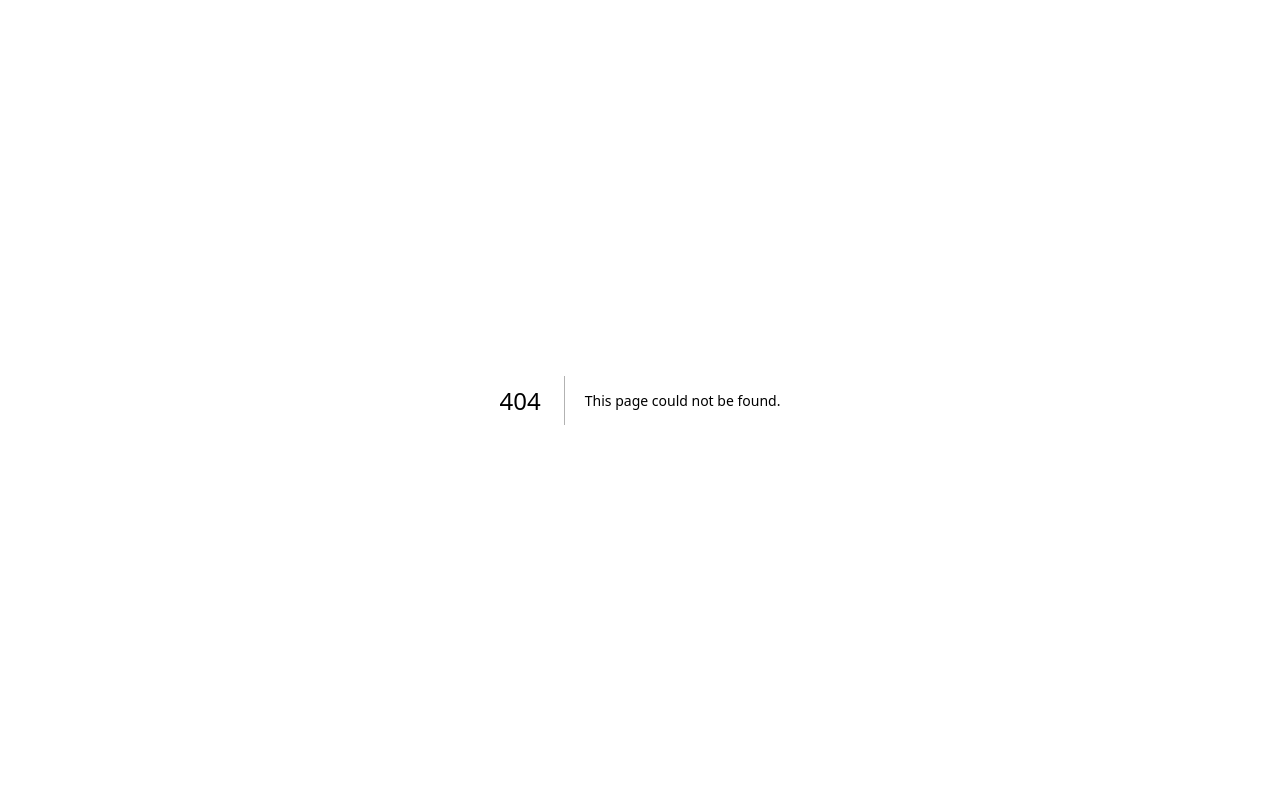
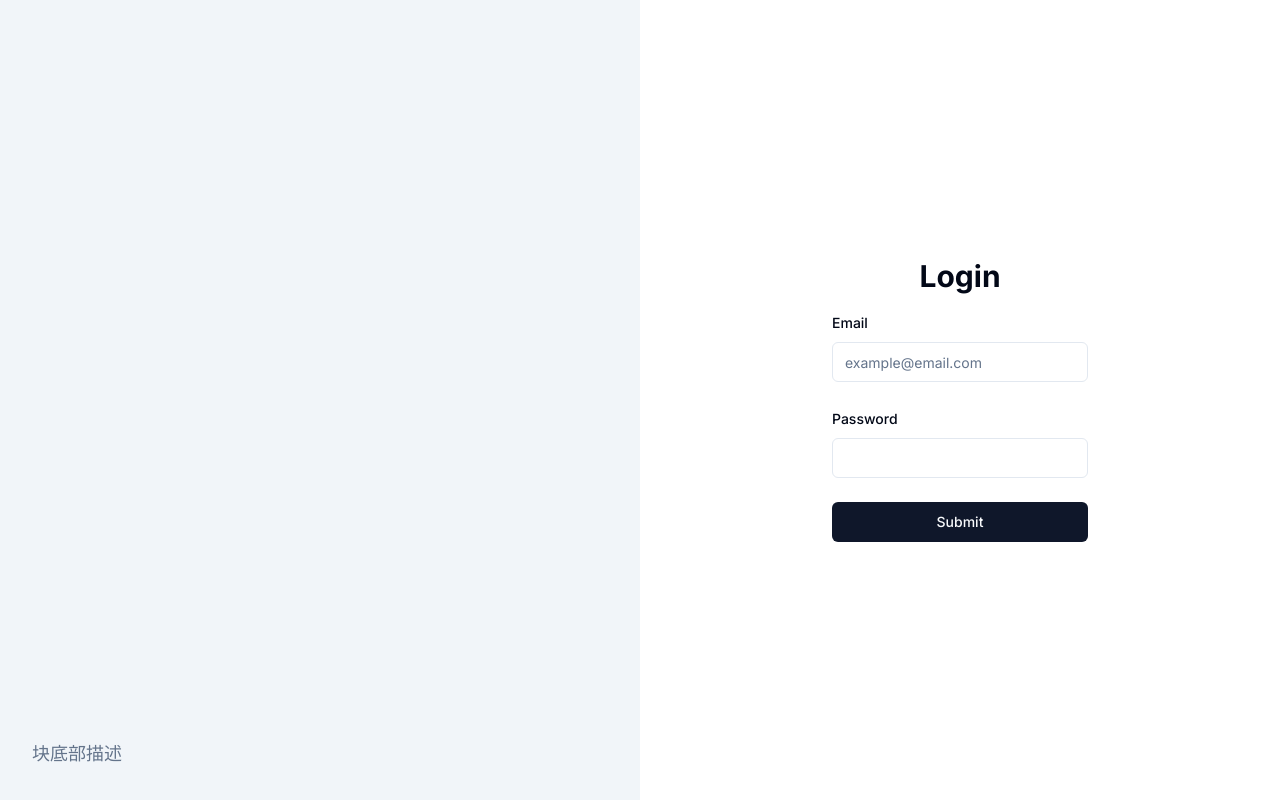
Before and after one commit to catnaut/qinse-music, a Next.js app: page /login in a window 1280 px wide. Before the commit this address had no page. Built offline with nearby package versions, Linux system fonts and the light colour scheme.

Commit message:
:sparkles: feat: login statice page

```diff
--- /dev/null
+++ b/src/app/login/page.tsx
@@ -0,0 +1,20 @@
+import { LoginForm } from "@/components/form/login";
+
+export default function Page() {
+  return (
+    <main className="h-screen w-screen flex justify-center items-center">
+      <div className="hidden  w-1/2 bg-muted h-full lg:block">
+        {/* 块底部描述 */}
+        <div className="absolute bottom-8 left-8">
+          <p className="text-lg text-muted-foreground">块底部描述</p>
+        </div>
+      </div>
+      <div className="flex-grow w-fu h-full flex justify-center items-center">
+        <div className="p-8 w-full max-w-md  flex flex-col justify-center items-center ">
+          <h1 className="text-3xl font-bold mb-4">Login</h1>
+          <LoginForm />
+        </div>
+      </div>
+    </main>
+  );
+}
--- /dev/null
+++ b/src/components/form/login.tsx
@@ -0,0 +1,64 @@
+"use client";
+import { useForm } from "react-hook-form";
+import { zodResolver } from "@hookform/resolvers/zod";
+import { EmailLoginSchema, EmailLoginSchemaType } from "@/definitions/account";
+
+import { Button } from "@/components/ui/button";
+import { Input } from "@/components/ui/input";
+import {
+  Form,
+  FormControl,
+  FormDescription,
+  FormField,
+  FormItem,
+  FormLabel,
+  FormMessage,
+} from "@/components/ui/form";
+
+export const LoginForm = () => {
+  const form = useForm<EmailLoginSchemaType>({
+    resolver: zodResolver(EmailLoginSchema),
+  });
+
+  const onSubmit = (data: EmailLoginSchemaType) => {
+    console.log(data);
+  };
+
+  return (
+    <Form {...form}>
+      <form onSubmit={form.handleSubmit(onSubmit)} className="w-2/3 space-y-6">
+        <FormField
+          control={form.control}
+          name="email"
+          render={({ field }) => (
+            <FormItem>
+              <FormLabel>Email</FormLabel>
+              <FormControl>
+                <Input placeholder="example@email.com" {...field} />
+              </FormControl>
+              <FormMessage />
+            </FormItem>
+          )}
+        />
+
+        <FormField
+          control={form.control}
+          name="password"
+          render={({ field }) => (
+            <FormItem>
+              <FormLabel>Password</FormLabel>
+              <FormControl>
+                <Input type="password" {...field} />
+              </FormControl>
+              <FormMessage />
+            </FormItem>
+          )}
+        />
+
+        <Button type="submit" className="w-full">
+          Submit
+        </Button>
+      </form>
+    </Form>
+  );
+};
--- /dev/null
+++ b/src/definitions/account.ts
@@ -0,0 +1,18 @@
+import { z } from "zod";
+
+export const EmailLoginSchema = z.object({
+  email: z
+    .string({
+      message: "Please enter a valid email address",
+      required_error: "Email is required",
+    })
+    .email(),
+  password: z
+    .string({
+      message: "Please enter a valid password",
+      required_error: "Password is required",
+    })
+    .min(6),
+});
+
+export type EmailLoginSchemaType = z.infer<typeof EmailLoginSchema>;
```
